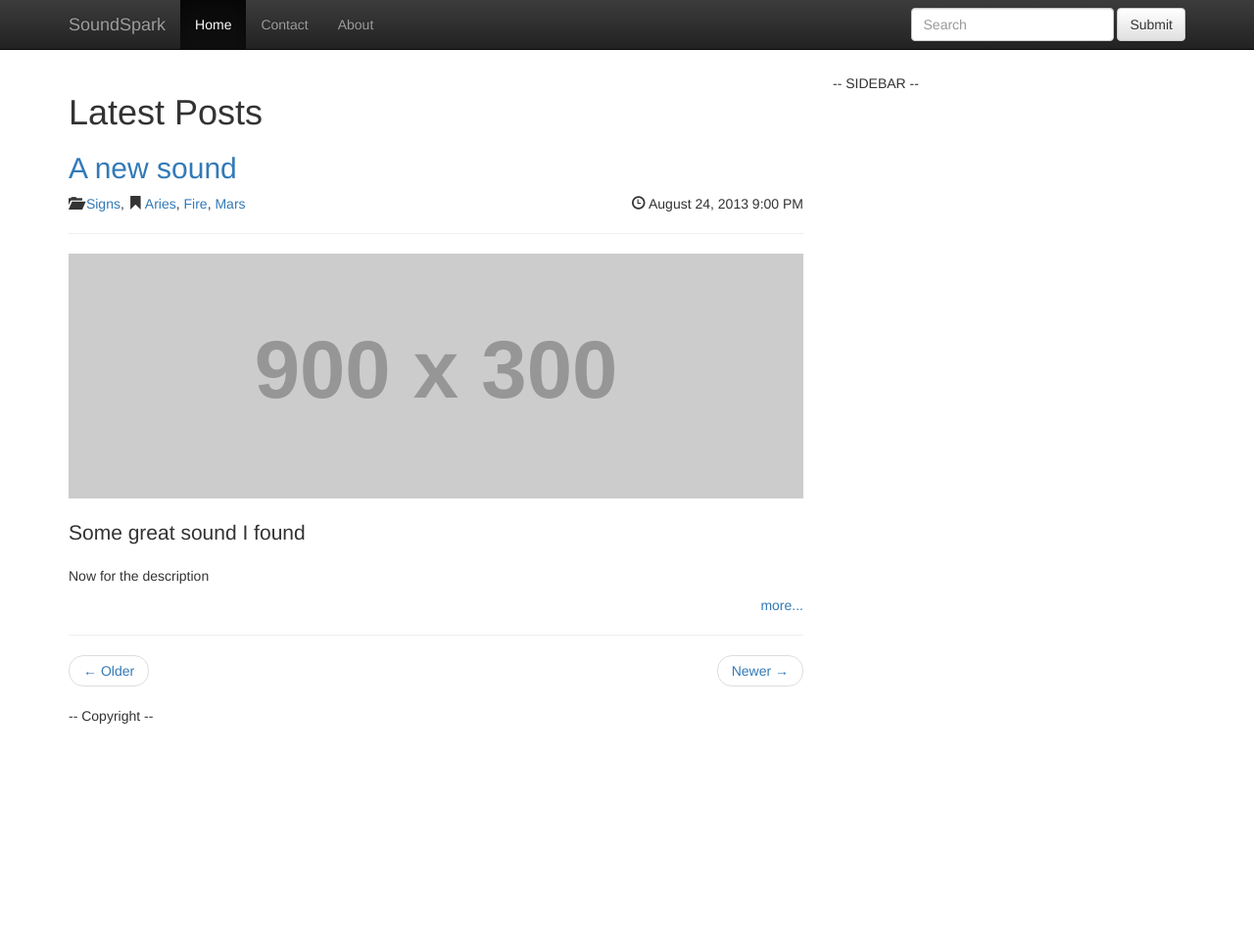
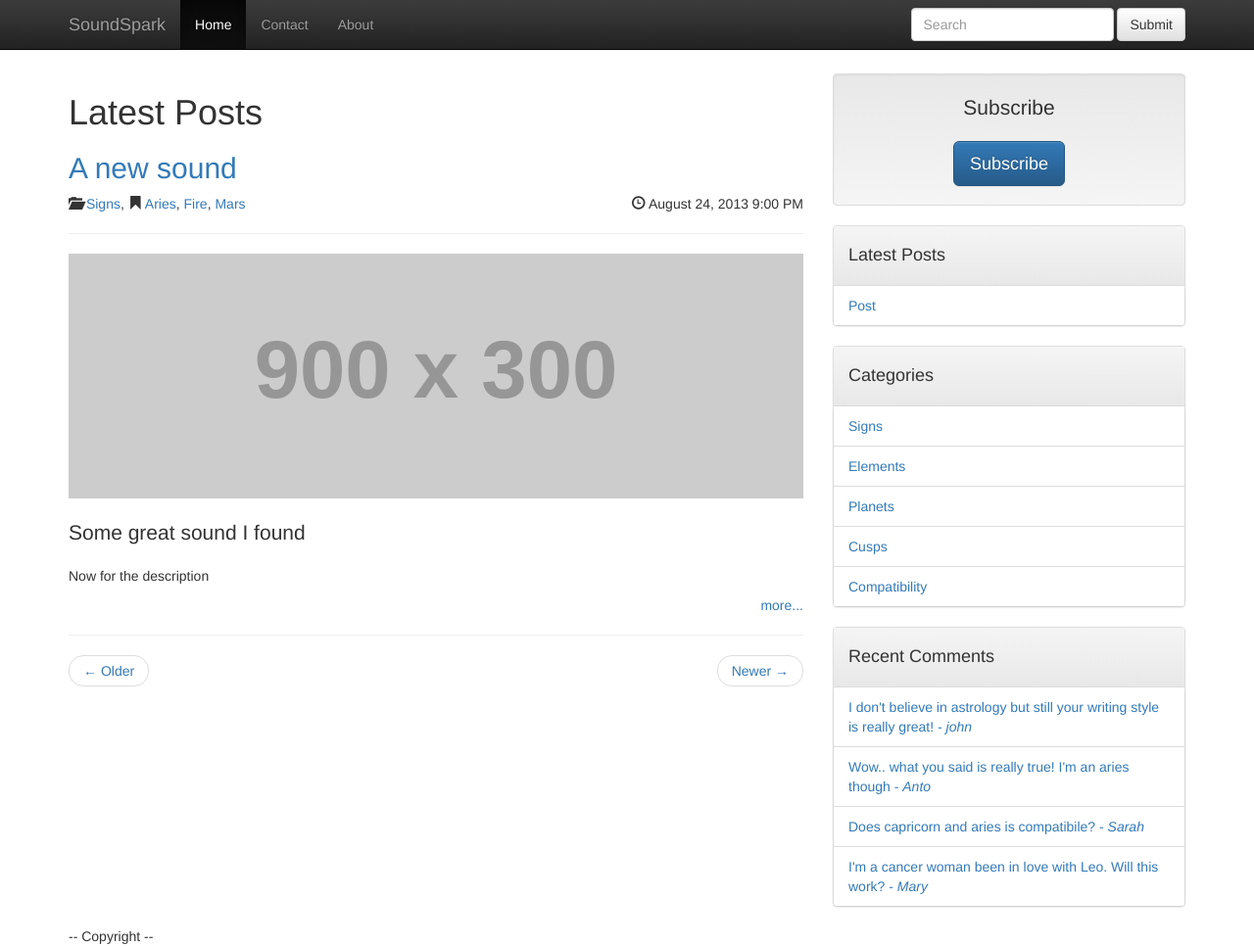
Before and after one commit to xt3rm/blogstrap, a plain HTML site: page index.html in a window 1280 px wide. Shown: the whole page at 98% size. Before the commit the page ends 800 px from the top, so only its background shows below. Drawn offline with nearby package versions, Linux system fonts and the light colour scheme; placeholder pictures from the web are drawn by us.

Commit message:
Added widgets. Indentation needs to be fixed

```diff
--- a/index.html
+++ b/index.html
@@ -79,7 +79,45 @@
             </ul>
             </div>
             <div class="col-md-4">
-                -- SIDEBAR --
+                <!-- Subscribe widget -->
+                <div class="well text-center">
+                    <p class="lead">Subscribe</p>
+                    <button class="btn btn-primary btn-lg">Subscribe</button>
+                </div>
+                <!-- Latest Posts -->
+                <div class="panel panel-default">
+                    <div class="panel-heading">
+                        <h4>Latest Posts</h4>
+                    </div>
+                    <ul class="list-group">
+                        <li class="list-group-item"><a href="#">Post</a></li>
+                    </ul>
+                </div>
+                <div class="panel panel-default">
+                            <div class="panel-heading">
+                                            <h4>Categories</h4>
+                                                </div>
+                                                    <ul class="list-group">
+                                                                    <li class="list-group-item"><a href="#">Signs</a></li>
+                                                                            <li class="list-group-item"><a href="#">Elements</a></li>
+                                                                                    <li class="list-group-item"><a href="#">Planets</a></li>
+                                                                                            <li class="list-group-item"><a href="#">Cusps</a></li>
+                                                                                                    <li class="list-group-item"><a href="#">Compatibility</a></li>
+                                                                                                        </ul>
+                </div>
+
+
+                <div class="panel panel-default">
+                            <div class="panel-heading">
+                                            <h4>Recent Comments</h4>
+                                                </div>
+                                                    <ul class="list-group">
+                                                                    <li class="list-group-item"><a href="#">I don't believe in astrology but still your writing style is really great! - <em>john</em></a></li>
+                                                                            <li class="list-group-item"><a href="#">Wow.. what you said is really true! I'm an aries though - <em>Anto</em></a></li>
+                                                                                    <li class="list-group-item"><a href="#">Does capricorn and aries is compatibile? - <em>Sarah</em></a></li>
+                                                                                            <li class="list-group-item"><a href="#">I'm a cancer woman been in love with Leo. Will this work? - <em>Mary</em></a></li>
+                                                                                                </ul>
+                </div>
             </div>
         </div>
     </div>
```
